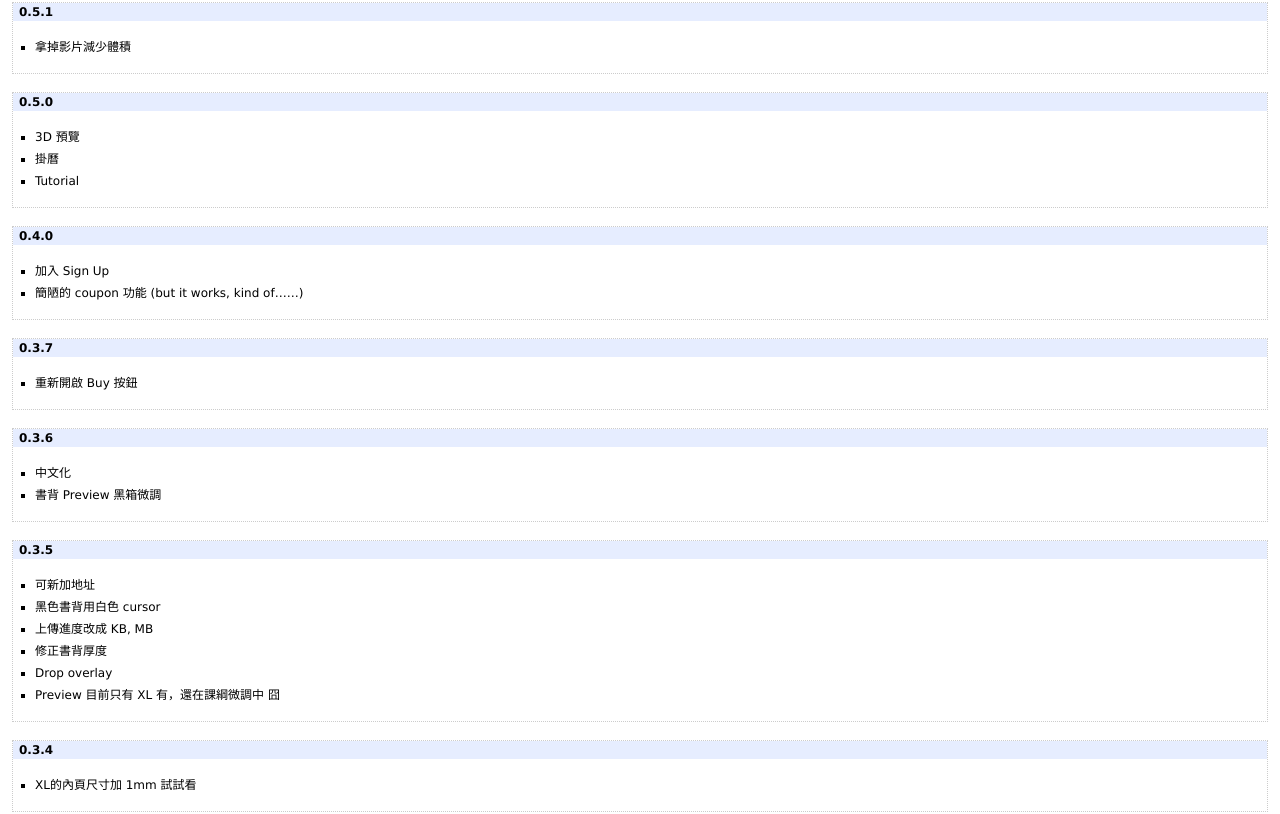
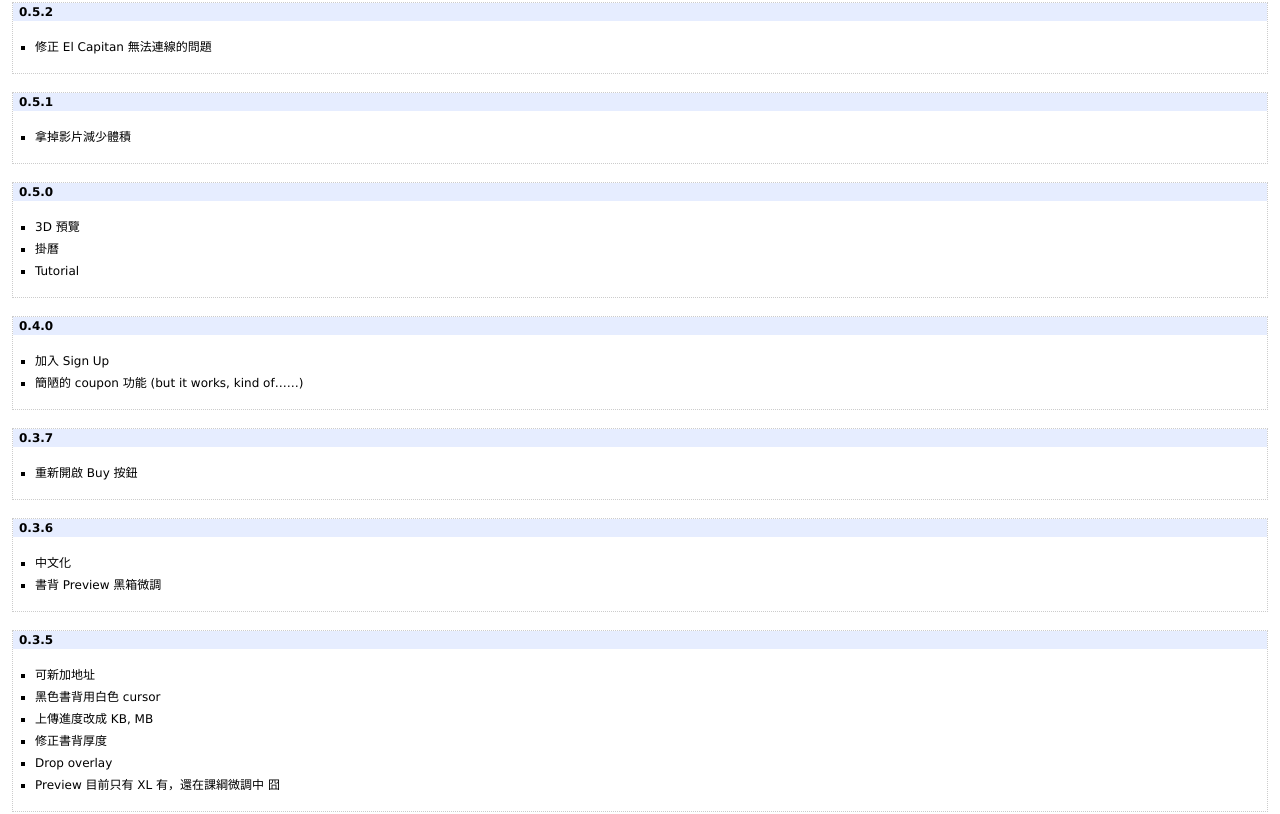
Before and after one commit to hypo/HypoAppPublic, a plain HTML site: page releasenotes.html in a window 1280 px wide. Shown: the top 814 px of the page. Drawn offline with Linux system fonts and the light colour scheme.

Commit message:
add 0.5.2

```diff
--- a/releasenotes.html
+++ b/releasenotes.html
@@ -8,6 +8,22 @@
 	</head>
 
 	<body>
+    <table class="dots" width="100%" border="0" cellspacing="0" cellpadding="0" summary="Two column table with heading">
+        <tr>
+          <td class="blue">
+            <h3>0.5.2</h3>
+          </td>
+        </tr>
+        <tr>
+          <td>
+            <ul>
+            <li>修正 El Capitan 無法連線的問題</li>
+            </ul>
+          </td>
+        </tr>
+      </table>
+
+      <br>
     <table class="dots" width="100%" border="0" cellspacing="0" cellpadding="0" summary="Two column table with heading">
         <tr>
           <td class="blue">
```
Also changed, not shown: appcast.xml (+11 -0 lines), 1 other file.
